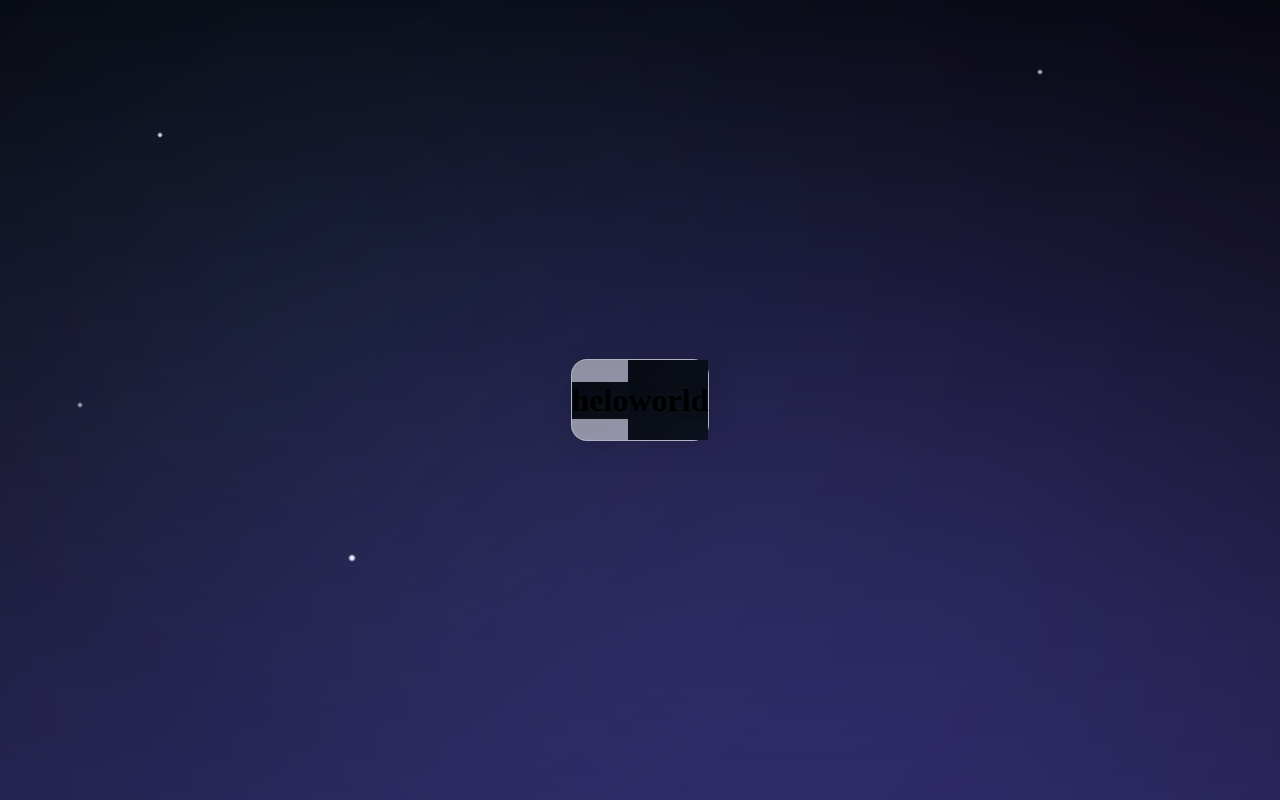
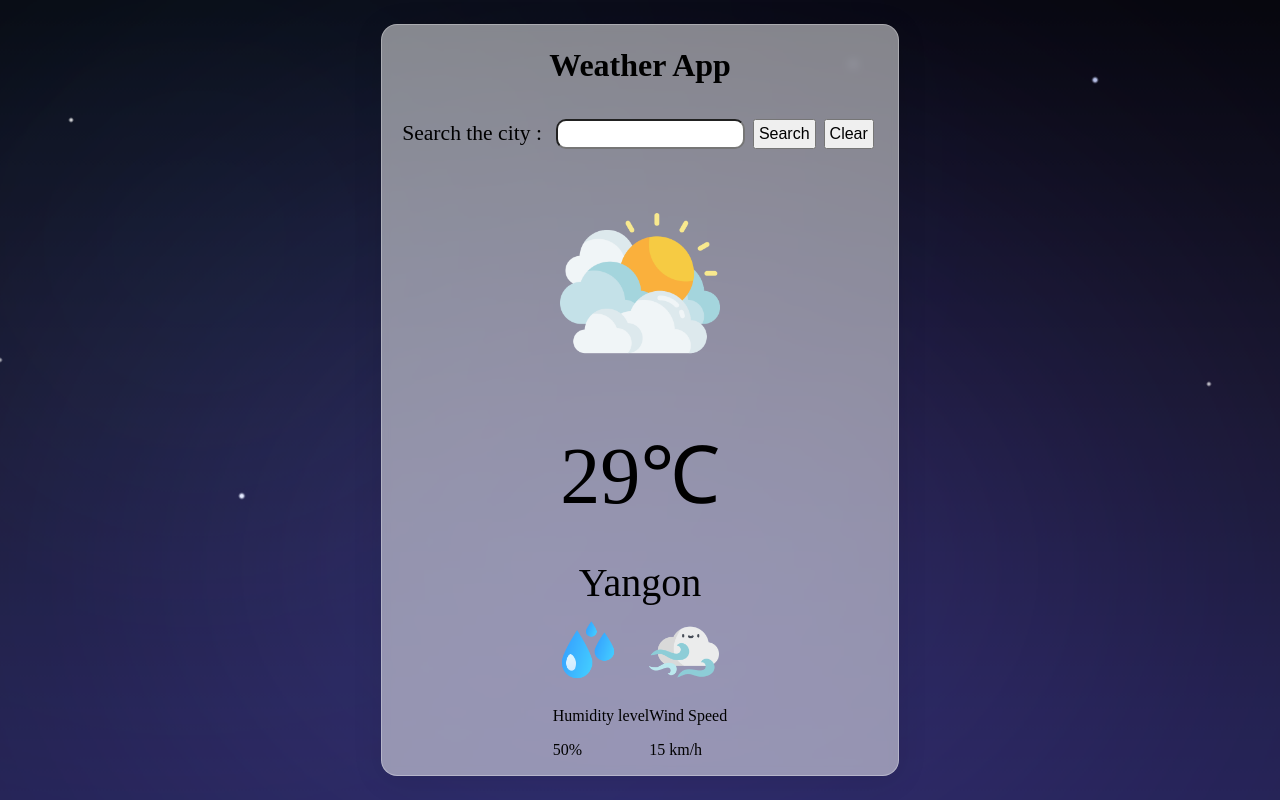
Before and after one commit to Ryan-K2001/weatherapp, a website: page public/p.html in a window 1280 px wide. Drawn offline with Linux system fonts and the light colour scheme.

Commit message:
modify files practice html and css files and others

```diff
--- a/public/index.css
+++ b/public/index.css
@@ -16,6 +16,7 @@ body {
 
 .input {
     border-radius: 10px;
+    box-shadow: none;
 }
 
 .big-container {
@@ -45,3 +46,33 @@ body {
     background: transparent;
     padding-right: 10px;
 }
+
+.img {
+    display: flex;
+    justify-content: center;
+    align-items: center;
+}
+
+.weather-icon {
+    width: 160px;
+    margin-top: 30px;
+}
+
+.wind-logo {
+    width: 70px;   /* smaller */
+    height: auto;
+}
+
+.humidity-logo {
+    width: 70px;   /* smaller */
+    height: auto;
+}
+
+.details {
+    display: flex;
+    align-items: center;
+    justify-content: space-between;
+    padding: 0 20;
+    margin-top: 50px;
+    max-width: fit-content;
+}
--- a/public/p.css
+++ b/public/p.css
@@ -1,14 +1,22 @@
-*{
-    background-image: url(./image/starlit-abyss.png);
-}
+body {
+    background-image: url("./image/starlit-abyss.png");
+    background-size: cover;
+    background-position: center;
+    background-repeat: no-repeat;
+    min-height: 100vh;
 
-body {
     margin: 0;
     min-height: 100vh;
 
     display: flex;
     justify-content: center;
     align-items: center;
+
+}
+
+.input {
+    border-radius: 10px;
+    box-shadow: none;
 }
 
 .big-container {
@@ -23,6 +31,12 @@ body {
     border: 1px solid rgba(255, 255, 255, 0.3);
 }
 
+.lowerpart-container {
+    display: flex;
+    justify-content: center;
+    align-items: center;
+}
+
 .searchbar label {
     background: transparent;
     padding-right: 10px;
@@ -32,3 +46,33 @@ body {
     background: transparent;
     padding-right: 10px;
 }
+
+.img {
+    display: flex;
+    justify-content: center;
+    align-items: center;
+}
+
+.weather-icon {
+    width: 160px;
+    margin-top: 30px;
+}
+
+.wind-logo {
+    width: 70px;   /* smaller */
+    height: auto;
+}
+
+.humidity-logo {
+    width: 70px;   /* smaller */
+    height: auto;
+}
+
+.details {
+    display: flex;
+    align-items: center;
+    justify-content: space-between;
+    padding: 0 20;
+    margin-top: 50px;
+    max-width: fit-content;
+}
--- a/public/p.html
+++ b/public/p.html
@@ -3,15 +3,63 @@
 <head>
     <meta charset="UTF-8">
     <meta name="viewport" content="width=device-width, initial-scale=1.0">
-    <title>Document</title>
-    <link rel="stylesheet" href="./p.css">
+    <title>Weather App</title>
+    <link rel="stylesheet" href="/weatherapp/public/p.css">
+
 </head>
 <body>
     <div class="big-container">
-        <h1>helo</h1>
         <div>
-            <h1>world</h1>
+            <h1 style="color: black; display: flex; justify-content: center;">Weather App</h1>
+
+            <div class="searchbar" style="color: black; font-size: large; padding: 10px; margin: 10px; display: flex; justify-content: center">
+
+                <label for="site-search" style="display: flex; justify-content: center; align-items: center;font-size: larger" >Search the city :</label>
+
+                <input  id="city-search" class="input" style="medium; padding: 4px; margin: 4px;" type="search" name="q" />
+
+                <button id="search-btn" style="color: black; font-size: medium;padding: 4px; margin: 4px;">Search</button>
+
+                <button id="clear-btn" style="color: black; font-size: medium;padding: 4px; margin: 4px;">Clear</button>
+
+            </div>
+
+            <div class="lowerpart-container" id="city-info" class="info-box" style="display: flex; justify-content: center; flex-direction: column;">
+                <img class="weather-icon" src="./image/cloudy.png" alt="">
+
+                <h1 id="temp" style="font-size: 80px; font-weight: 500;">29℃</h1>
+
+                <h1 id="city" style="font-size: 40px; font-weight: 150; margin-top: -20px;">Yangon</h1>
+
+                <div class="details" style="width: 400px; margin-top: -16px;">
+
+                    <div class="cols">
+                        <img class="humidity-logo" src="./image/humidity.png" alt="">
+                        <div>
+                            <p>Humidity level</p>
+                            <p class="humidity">50%</p>
+                        </div>
+                    </div>
+
+
+                    <div class="cols">
+                        <img class="wind-logo" src="./image/wind.png" alt="">
+                        <div>
+
+                            <p>Wind Speed</p>
+                            <p class="wind">15 km/h</p>
+
+                        </div>
+                    </div>
+
+
+                </div>
+
+
+            </div>
+
         </div>
     </div>
+    <script src="./script.js"></script>
 </body>
 </html>
```
Also changed, not shown: public/index.html (+29 -3 lines), public/image/cloudy.png (added), public/image/cloudy_day.png (added), public/image/humidity.png (added), public/image/temp.png (added), public/image/wind.png (added).
